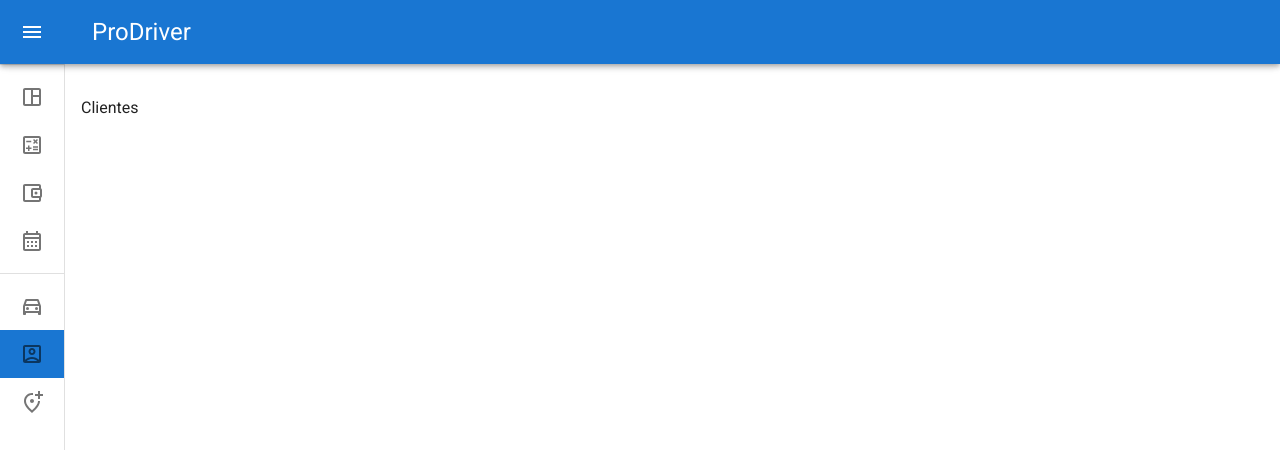
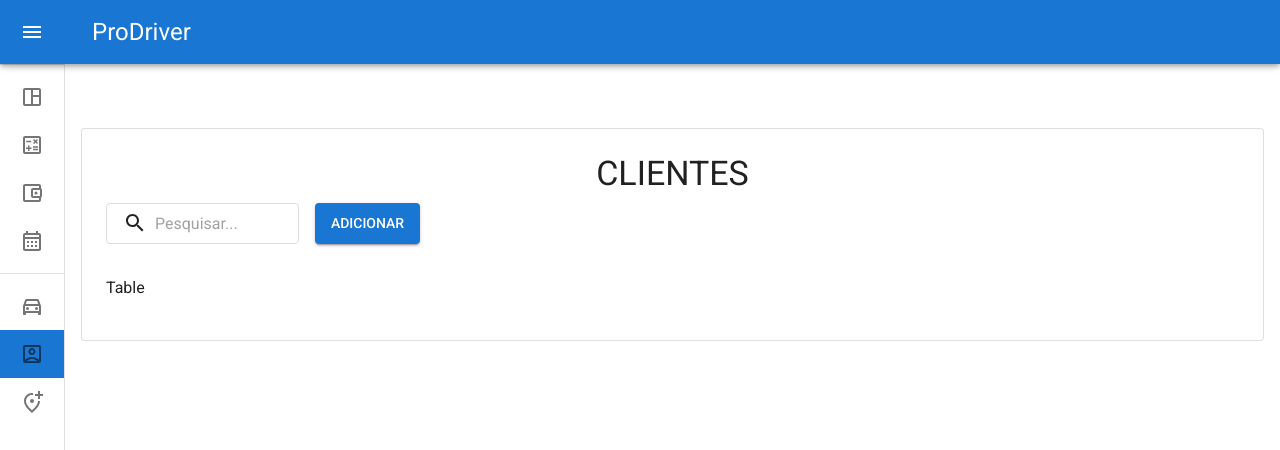
Before and after one commit to GMalvestiti/projeto_picolotec, a Next.js app: page /dashboard/clientes in a window 1280 px wide. Shown: the top 450 px of the page. Built offline with nearby package versions, Linux system fonts and the light colour scheme.

Commit message:
added main content container
Signed-off-by: GMalvestiti <gustavo.smalvestiti@gmail.com>

```diff
--- /dev/null
+++ b/src/app/components/dashboard/search/search-input.tsx
@@ -0,0 +1,27 @@
+import InputBase from "@mui/material/InputBase";
+import { styled } from "@mui/material/styles";
+
+const StyledInputBase = styled(InputBase)(({ theme }) => ({
+  color: "inherit",
+  "& .MuiInputBase-input": {
+    padding: theme.spacing(1, 1, 1, 0),
+    // vertical padding + font size from searchIcon
+    paddingLeft: `calc(1em + ${theme.spacing(4)})`,
+    transition: theme.transitions.create("width"),
+    width: "100%",
+    [theme.breakpoints.up("sm")]: {
+      width: "15ch",
+      "&:focus": {
+        width: "40ch",
+      },
+    },
+  },
+}));
+
+export default function SearchInput() {
+  return (
+    <StyledInputBase
+      placeholder="Pesquisar..."
+    />
+  );
+}
--- /dev/null
+++ b/src/app/components/dashboard/search/search-wrapper.tsx
@@ -0,0 +1,20 @@
+import { styled } from "@mui/material/styles";
+import SearchIcon from "@mui/icons-material/Search";
+
+const SearchIconWrapper = styled("div")(({ theme }) => ({
+  padding: theme.spacing(0, 2),
+  height: "100%",
+  position: "absolute",
+  pointerEvents: "none",
+  display: "flex",
+  alignItems: "center",
+  justifyContent: "center",
+}));
+
+export default function SearchWrapper() {
+  return (
+    <SearchIconWrapper>
+      <SearchIcon />
+    </SearchIconWrapper>
+  );
+}
--- /dev/null
+++ b/src/app/components/dashboard/search/search.tsx
@@ -0,0 +1,28 @@
+import { alpha, styled } from "@mui/material/styles";
+import SearchWrapper from "./search-wrapper";
+import SearchInput from "./search-input";
+
+const Search = styled('div')(({ theme }) => ({
+    position: 'relative',
+    borderRadius: theme.shape.borderRadius,
+    border: '1px solid #ddd',
+    backgroundColor: alpha(theme.palette.common.white, 0.15),
+    '&:hover': {
+      backgroundColor: alpha(theme.palette.common.white, 0.25),
+    },
+    marginLeft: 0,
+    width: '100%',
+    [theme.breakpoints.up('sm')]: {
+      marginRight: theme.spacing(2),
+      width: 'auto',
+    },
+}));
+
+export default function SearchBar() {
+  return (
+    <Search>
+      <SearchWrapper />
+      <SearchInput />
+    </Search>
+  )
+}
--- a/src/app/dashboard/clientes/page.tsx
+++ b/src/app/dashboard/clientes/page.tsx
@@ -1,6 +1,29 @@
+"use client";
+
+import SearchBar from "@/app/components/dashboard/search/search";
+import Button from "@mui/material/Button";
+import Container from "@mui/material/Container";
+import Paper from "@mui/material/Paper";
+import Typography from "@mui/material/Typography";
+import Grid from "@mui/material/Unstable_Grid2";
 
 export default function Page() {
   return (
-    <p>Clientes</p>
+    <Container component="main" maxWidth="xl" disableGutters sx={{ mb: 4 }}>
+      <Paper variant="outlined" sx={{ my: { xs: 3, md: 6 }, p: 3 }}>
+        <Typography component="h1" variant="h4" align="center" fontWeight={400}>
+          CLIENTES
+        </Typography>
+        <Grid container sx={{ mt: 1 }}>
+          <Grid xs={12} sx={{ display: "flex", justifyContent: "left" }}>
+            <SearchBar />
+            <Button variant="contained">Adicionar</Button>
+          </Grid>
+          <Grid xs={12} sx={{ mt: 2 }}>
+            <p>Table</p>
+          </Grid>
+        </Grid>
+      </Paper>
+    </Container>
   );
 }
```
Also changed, not shown: src/app/dashboard/layout.tsx (line endings or trailing spaces).
